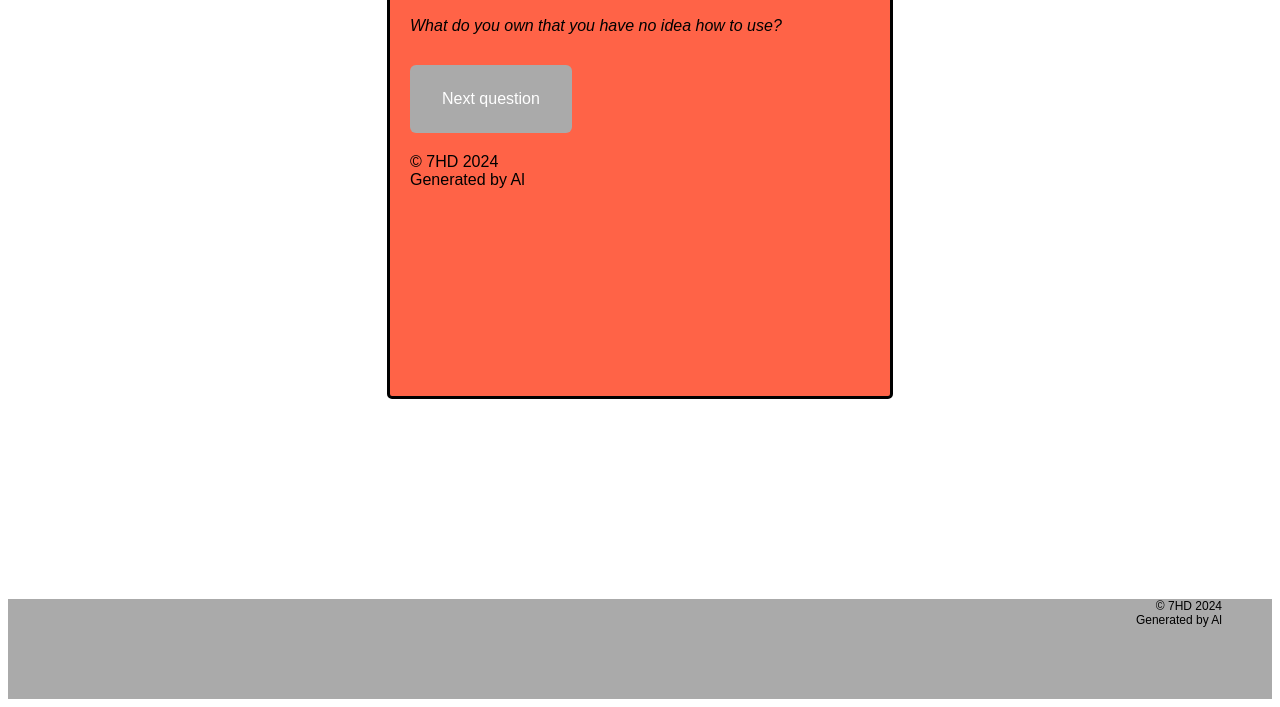
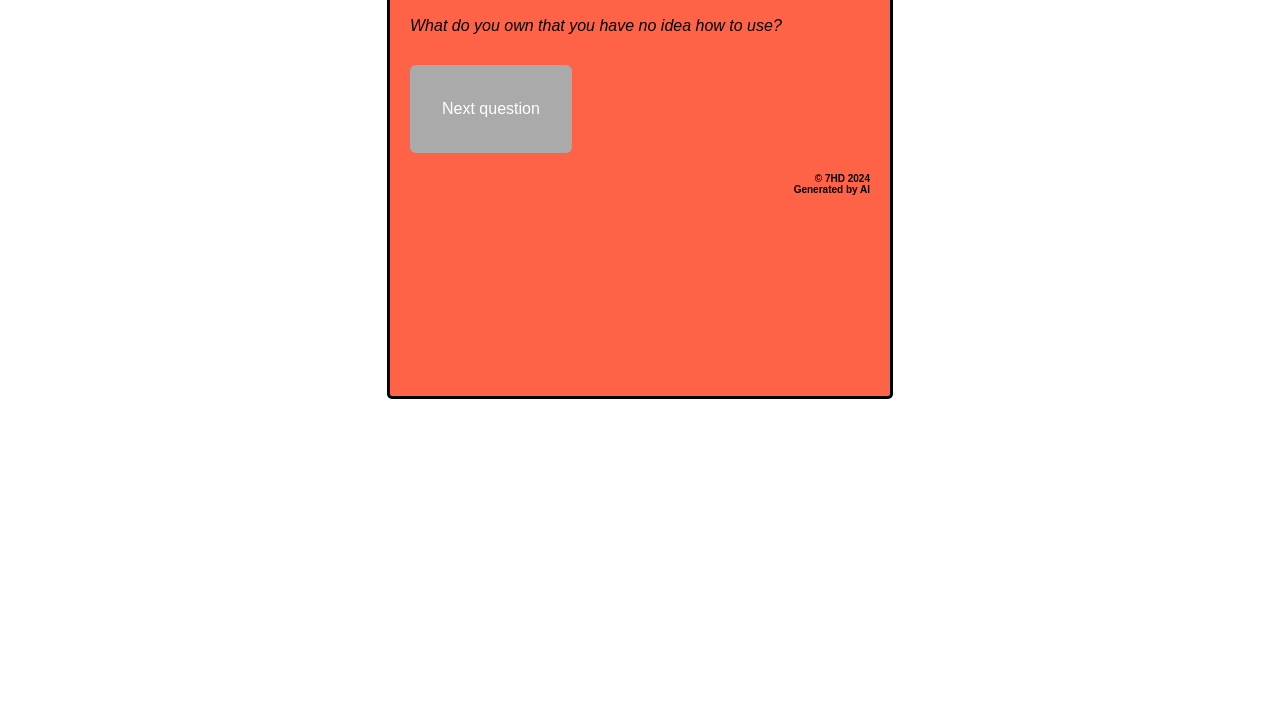
Before and after one commit to Zarazinia/emergency-questions, a plain HTML site: page new.html in a window 1280 px wide. Shown: the part 307-1014 px from the top of the page. After the commit the page ends 906 px from the top, so only its background shows below. Drawn offline with Linux system fonts and the light colour scheme.

Commit message:
Update new.html

```diff
--- a/new.html
+++ b/new.html
@@ -27,24 +27,19 @@ h1 {
 	margin: 20px;
 }
 
-.footer {background-color: #aaaaaa;
-  height: 100px;
-margin-top: 150px;
+h3 {
+font-family: Arial, Helvetica, sans-serif;
+  font-size: 10px;
+	text-align: right;
+	margin: 20px;
 }
-
-.footer p
-	{text-align: right;
-	 margin: 50px;
-	font-family: Arial, Helvetica, sans-serif;
-  font-size: 12px;
-	  }
 
 
 .button {
   background-color: #aaaaaa;
   border: none;
   color: white;
-  padding: 25px 32px;
+  padding: 35px 32px;
   text-align: center;
   text-decoration: none;
   display: block;
@@ -76,12 +71,9 @@ margin-top: 150px;
 
 
 </p>
-<p>&copy; 7HD 2024<br/>Generated by Al</p>
+<h3>&copy; 7HD 2024<br/>Generated by Al</h3>
 </div>
 
-<div class="footer">
- <p>&copy; 7HD 2024<br/>Generated by Al</p></div>
-</div>
 <script src="quotes.js"></script>
 </body>
 </html>
```
